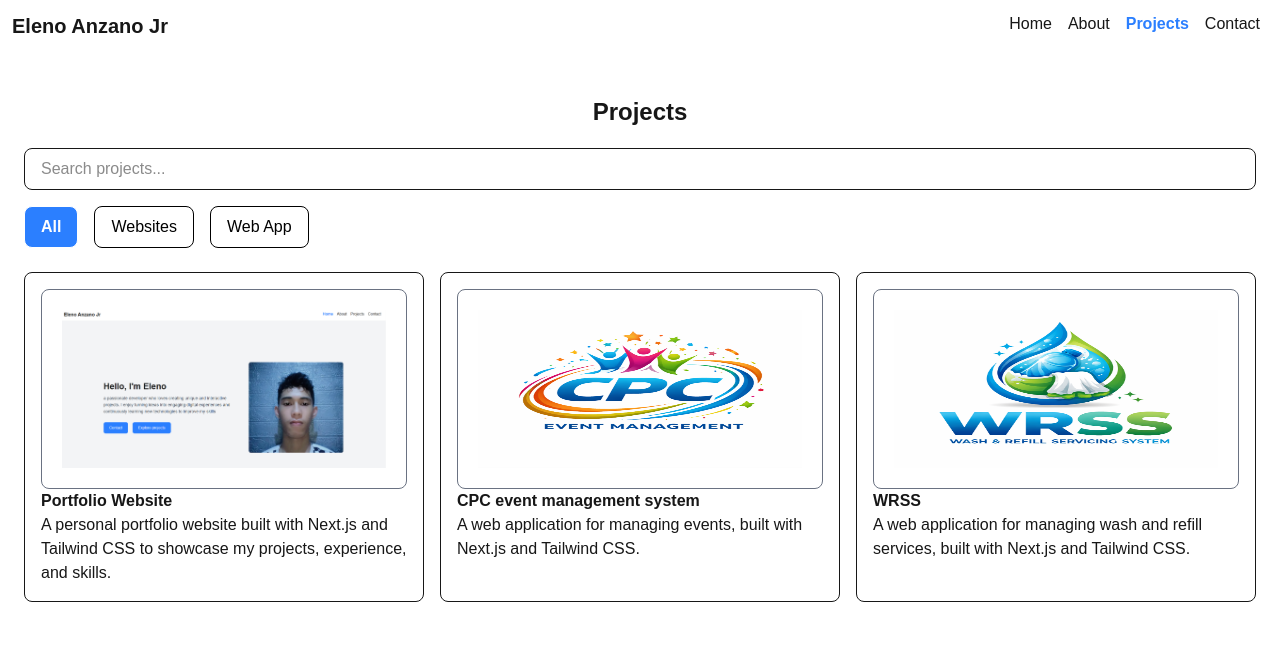
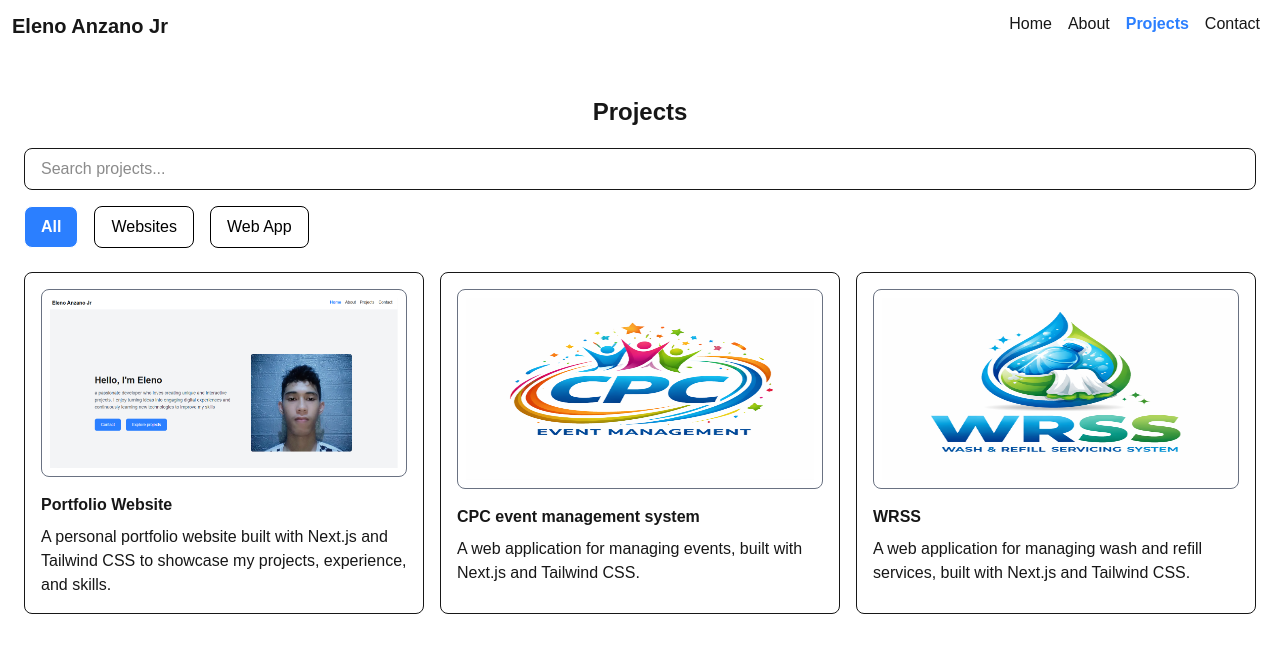
Before and after one commit to ElenoAnzano/Anzano_portfolio, a Next.js app: page /projects in a window 1280 px wide. Shown: the top 652 px of the page. Built offline with nearby package versions, Linux system fonts and the light colour scheme.

Commit message:
updated style

```diff
--- a/app/(features)/contact/page.tsx
+++ b/app/(features)/contact/page.tsx
@@ -40,7 +40,7 @@ export default function Contact() {
                             <input
                                 type="text"
                                 placeholder="Your Name"
-                                className="border text-gray-800 border-gray-300 rounded-lg px-4 py-2 w-full"
+                                className="border text-gray-300 border-gray-300 rounded-lg px-4 py-2 w-full"
                             />
                         </div>
 
--- a/app/(features)/projects/page.tsx
+++ b/app/(features)/projects/page.tsx
@@ -24,7 +24,6 @@ export default function ProjectsPage() {
         onChange={(e) => setSearch(e.target.value)}
         className="border px-4 py-2 rounded-lg w-full mb-4"
       />
-
       <div className="flex gap-4 mb-6">
         {[
           { label: "All", value: "all" },
@@ -43,8 +42,8 @@ export default function ProjectsPage() {
             {btn.label}
           </button>
         ))}
+      </div>
 
-      </div>
       <ProjectList projects={filteredProjects} />
     </div>
   );
--- a/components/Experience.tsx
+++ b/components/Experience.tsx
@@ -23,7 +23,7 @@ export function Experience() {
   return (
     <div className="flex items-center gap-5 justify-center h-100px w-200px">
       {experiences.map((experience) => (
-        <div key={experience.id} className="border-2 bg-white rounded-lg shadow-md p-6 mb-4 w-full max-w-md">
+        <div key={experience.id} className="border-2 rounded-lg shadow-md p-6 mb-4 w-full max-w-md">
           <h2 className="text-2xl font-semibold mb-2">{experience.title}</h2>
           <p>{experience.description}</p>
         </div>
--- a/components/projectlist.tsx
+++ b/components/projectlist.tsx
@@ -9,11 +9,11 @@ import Image from "next/image";
 
 export default function ProjectList({ projects }: { projects: Project[] }) {
   return (
-    <div className="grid grid-cols-3 gap-4">
+    <div className="grid grid-cols-3 max-w-full max-h-50 gap-4">
       {projects.map((project) => (
         <div key={project.id} className="border p-4 rounded-lg">
-          <Image src={project.image} alt={project.title} width={400} height={400} className="p-5 border border-gray-500 max-h-50 max-w-full rounded-lg" />
-          <h2 className="font-bold">{project.title}</h2>
+          <Image src={project.image} alt={project.title} width={400} height={400} className="mb-4 p-2 border border-gray-500 max-h-50 max-w-full rounded-lg" />
+          <h2 className="mb-2 font-bold">{project.title}</h2>
           <p>{project.description}</p>
         </div>
       ))}
```
